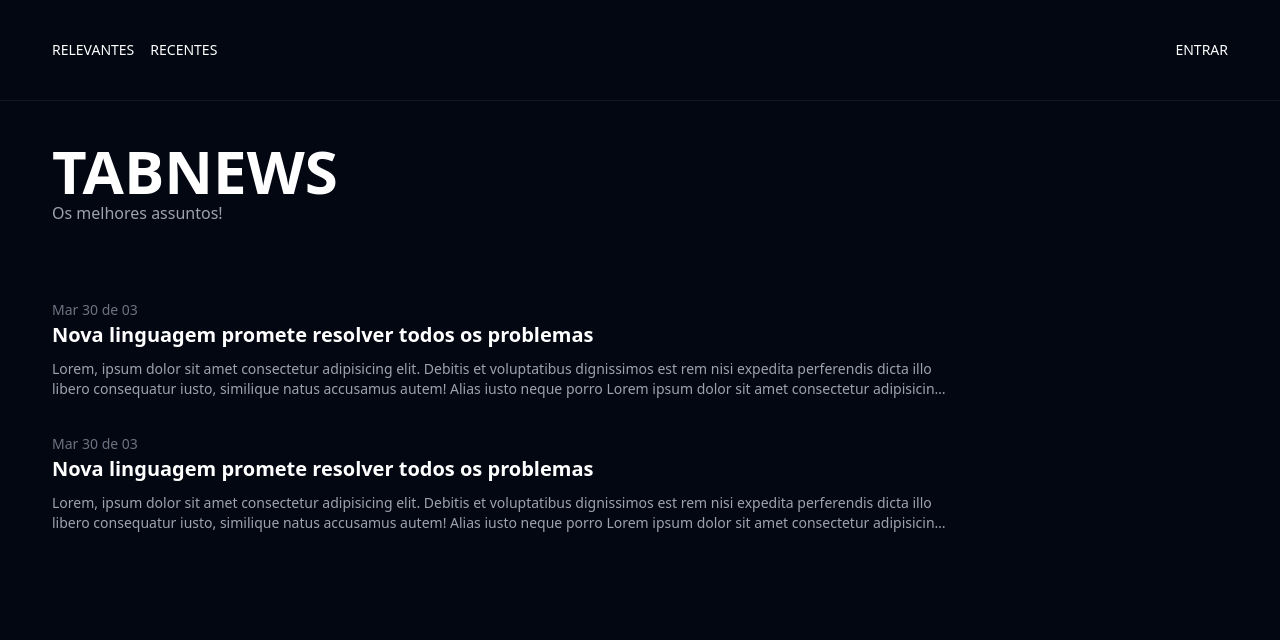
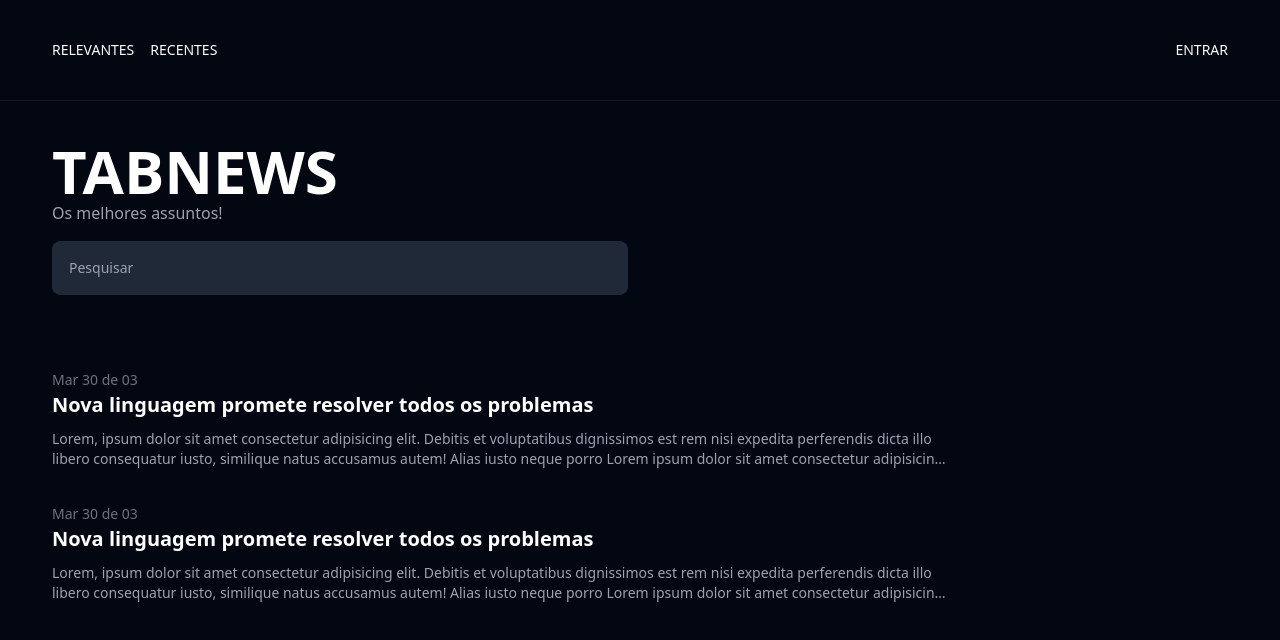
Before and after one commit to franklinST-05/my-tabnews.web, a Next.js app: page / in a window 1280 px wide. Shown: the top 640 px of the page. Built offline with nearby package versions, Linux system fonts and the light colour scheme.

Commit message:
feat: input search banner

```diff
--- a/src/components/Banner/index.tsx
+++ b/src/components/Banner/index.tsx
@@ -1,10 +1,16 @@
 import React from 'react';
+import Input from '../Input';
 
 const Banner: React.FC = () => {
     return (
-        <section className="w-full py-10">
-            <h1 className="text-6xl font-extrabold" translate="no">TABNEWS</h1>
-            <p className="text-base text-gray-400">Os melhores assuntos!</p>
+        <section className="w-full py-10 space-y-4">
+            <div>
+                <h1 className="text-6xl font-extrabold" translate="no">TABNEWS</h1>
+                <p className="text-base text-gray-400">Os melhores assuntos!</p>
+            </div>
+            <div className="max-w-xl">
+                <Input placeholder="Pesquisar"/>
+            </div>
         </section>
     );
 };
```
